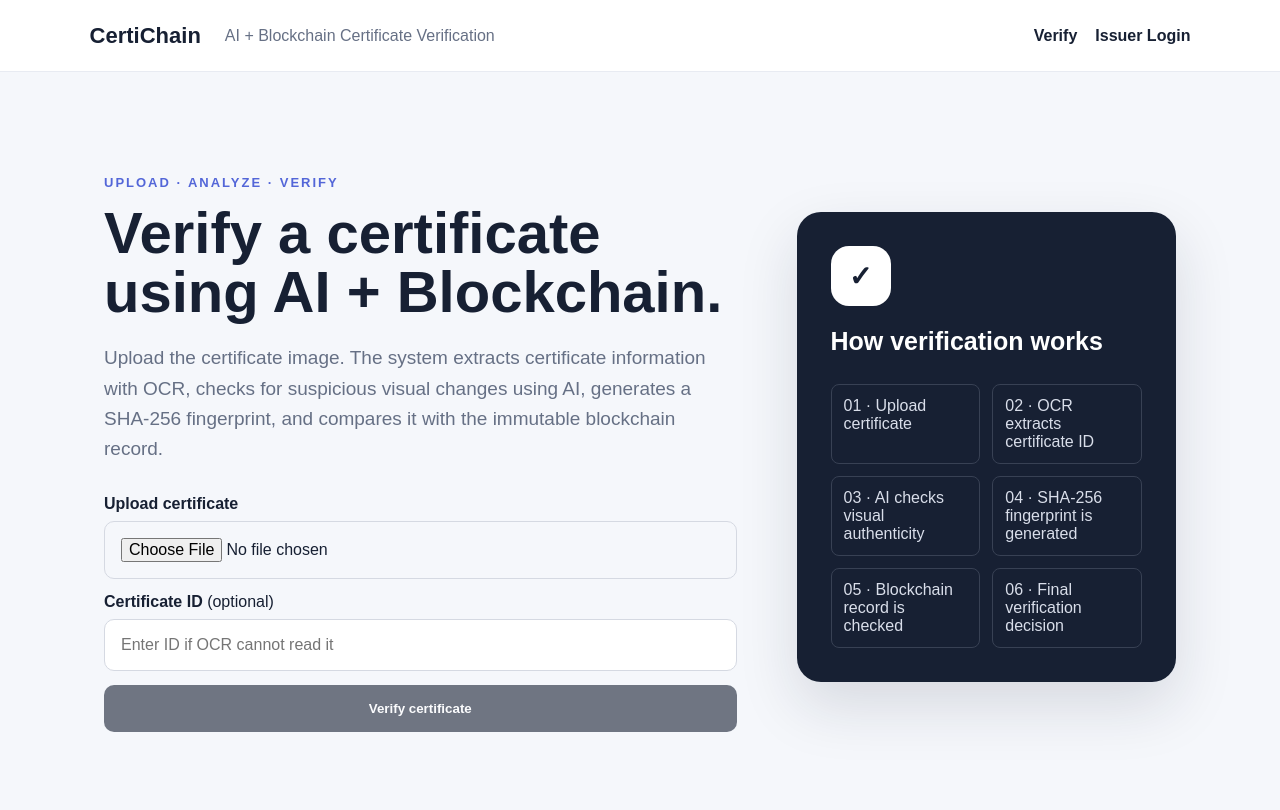
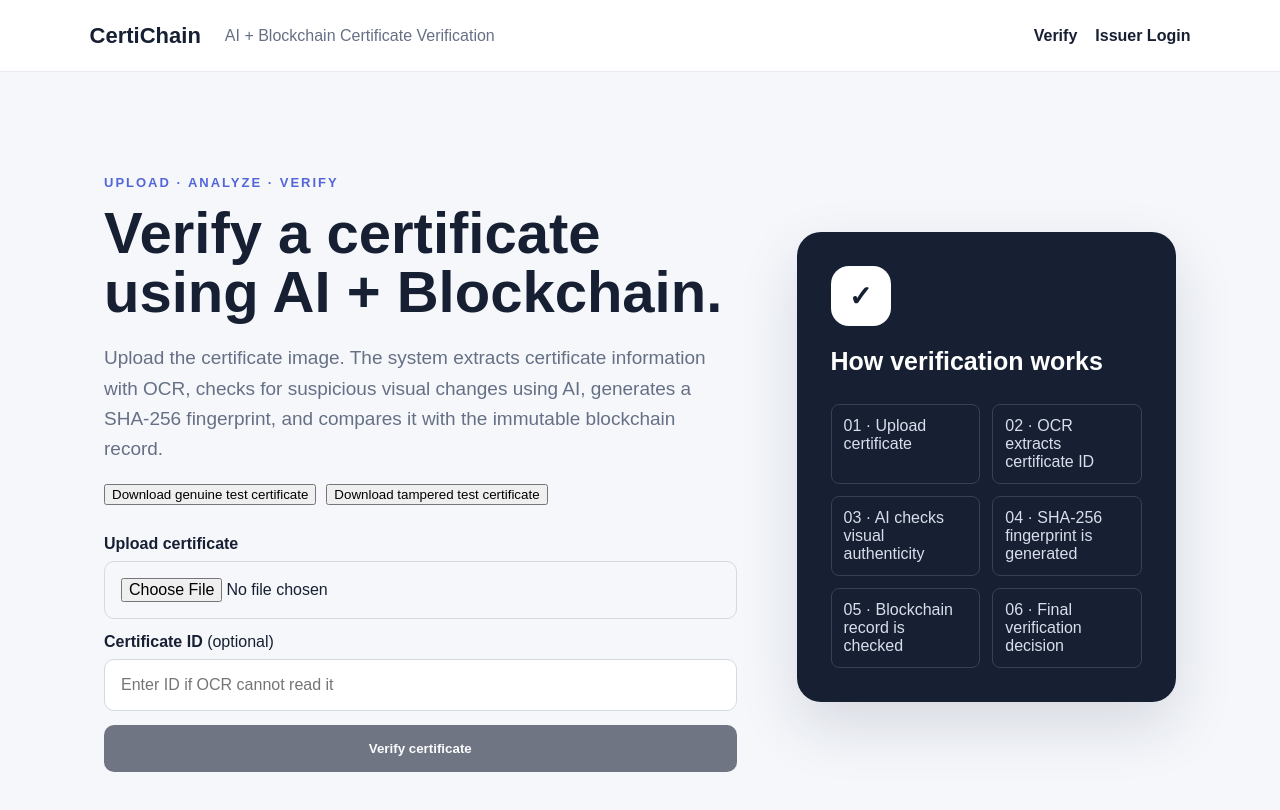
Before and after one commit to manaswi-7/AI-Blockchain-Certificate-Verification, a Next.js app in the folder frontend/: page / in a window 1280 px wide. Shown: the top 810 px of the page. Built offline with nearby package versions, Linux system fonts and the light colour scheme; no server answers.

Commit message:
Add downloadable demo certificates for testing

```diff
--- a/frontend/app/page.tsx
+++ b/frontend/app/page.tsx
@@ -35,6 +35,48 @@ export default function Home() {
   const [loading, setLoading] = useState(false);
   const [message, setMessage] = useState("");
 
+  function downloadDemoCertificate(tampered = false) {
+    const canvas = document.createElement("canvas");
+    canvas.width = 1000;
+    canvas.height = 700;
+    const ctx = canvas.getContext("2d");
+    if (!ctx) return;
+    ctx.fillStyle = "#f8f6ee";
+    ctx.fillRect(0, 0, 1000, 700);
+    ctx.strokeStyle = "#23374b";
+    ctx.lineWidth = 6;
+    ctx.strokeRect(25, 25, 950, 650);
+    ctx.fillStyle = "#1e1e1e";
+    ctx.textAlign = "center";
+    ctx.font = "bold 32px Arial";
+    ctx.fillText("GNITS Certificate Verification Demo", 500, 90);
+    ctx.font = "bold 42px Arial";
+    ctx.fillText("CERTIFICATE OF ACHIEVEMENT", 500, 150);
+    ctx.font = "22px Arial";
+    ctx.fillText("This is to certify that", 500, 225);
+    ctx.font = "bold 38px Arial";
+    ctx.fillText("Hasini Kandula", 500, 275);
+    ctx.font = "22px Arial";
+    ctx.fillText("has successfully completed", 500, 340);
+    ctx.font = "bold 30px Arial";
+    ctx.fillText("Artificial Intelligence", 500, 390);
+    ctx.font = "22px Arial";
+    ctx.fillText("Grade: A+", 500, 440);
+    ctx.fillText("Certificate ID: CERT-2026-000001", 500, 490);
+    ctx.fillText("Issue Date: 01-01-2026", 500, 535);
+    if (tampered) {
+      ctx.fillStyle = "#f8f6ee";
+      ctx.fillRect(250, 245, 500, 50);
+      ctx.fillStyle = "#aa1e1e";
+      ctx.font = "bold 24px Arial";
+      ctx.fillText("MODIFIED RECIPIENT", 500, 278);
+    }
+    const link = document.createElement("a");
+    link.download = tampered ? "test-certificate-tampered.png" : "test-certificate-genuine.png";
+    link.href = canvas.toDataURL("image/png");
+    link.click();
+  }
+
   async function verify(e: FormEvent) {
     e.preventDefault();
     if (!file) return;
@@ -68,6 +110,10 @@ export default function Home() {
           <p className="eyebrow">UPLOAD · ANALYZE · VERIFY</p>
           <h1>Verify a certificate using AI + Blockchain.</h1>
           <p className="lead">Upload the certificate image. The system extracts certificate information with OCR, checks for suspicious visual changes using AI, generates a SHA-256 fingerprint, and compares it with the immutable blockchain record.</p>
+          <div style={{ display: "flex", gap: 10, flexWrap: "wrap", marginBottom: 6 }}>
+            <button type="button" onClick={() => downloadDemoCertificate(false)}>Download genuine test certificate</button>
+            <button type="button" onClick={() => downloadDemoCertificate(true)}>Download tampered test certificate</button>
+          </div>
           <form onSubmit={verify} className="verify" style={{ display: "grid", gap: 14 }}>
             <label style={{ display: "grid", gap: 8 }}><strong>Upload certificate</strong><input type="file" accept="image/png,image/jpeg,image/jpg" onChange={(e) => { setFile(e.target.files?.[0] || null); setResult(null); setMessage(""); }} /></label>
             <label style={{ display: "grid", gap: 8 }}><strong>Certificate ID <span style={{ fontWeight: 400 }}>(optional)</span></strong><input value={certificateId} onChange={(e) => setCertificateId(e.target.value)} placeholder="Enter ID if OCR cannot read it" /></label>
```
